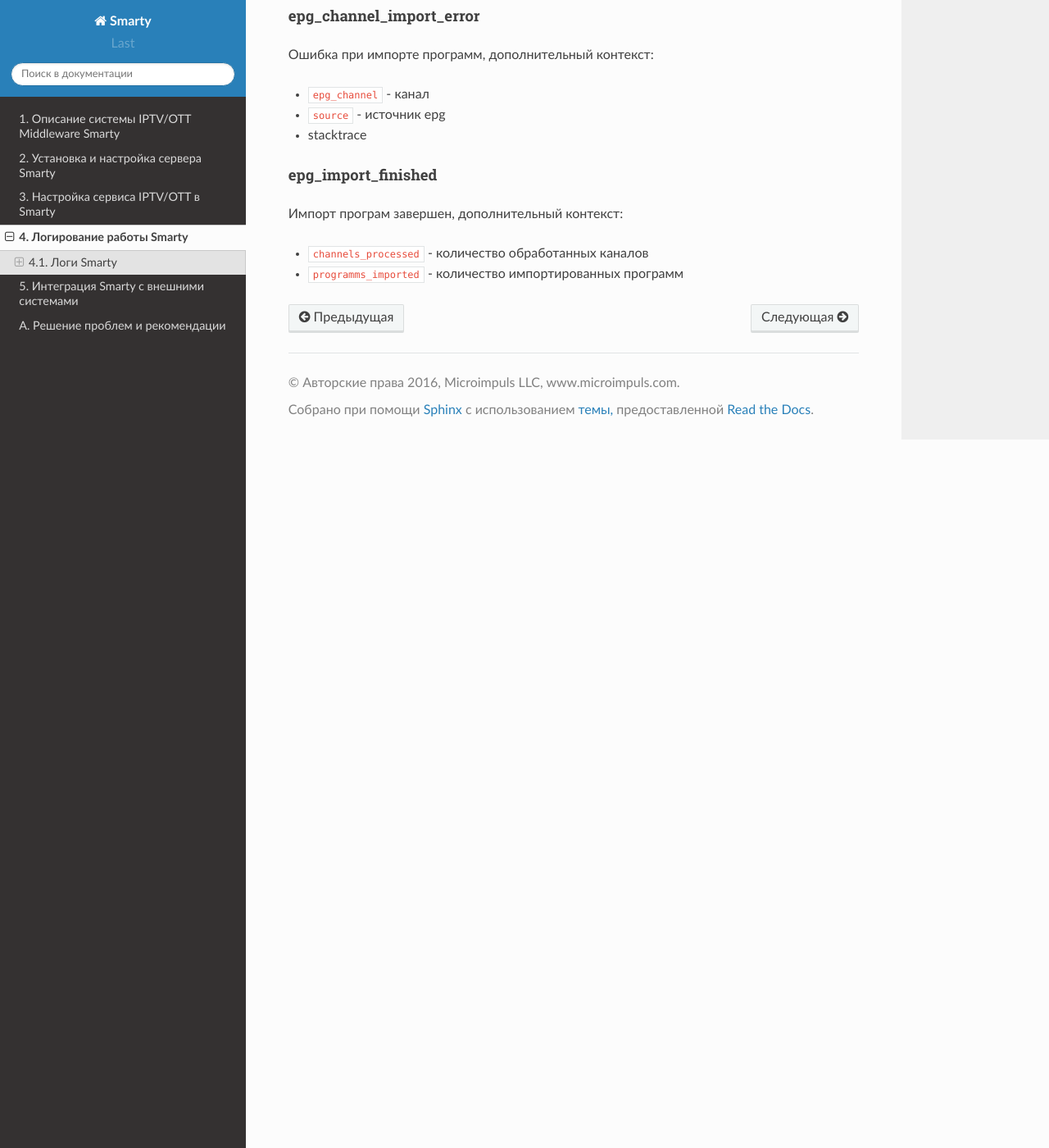
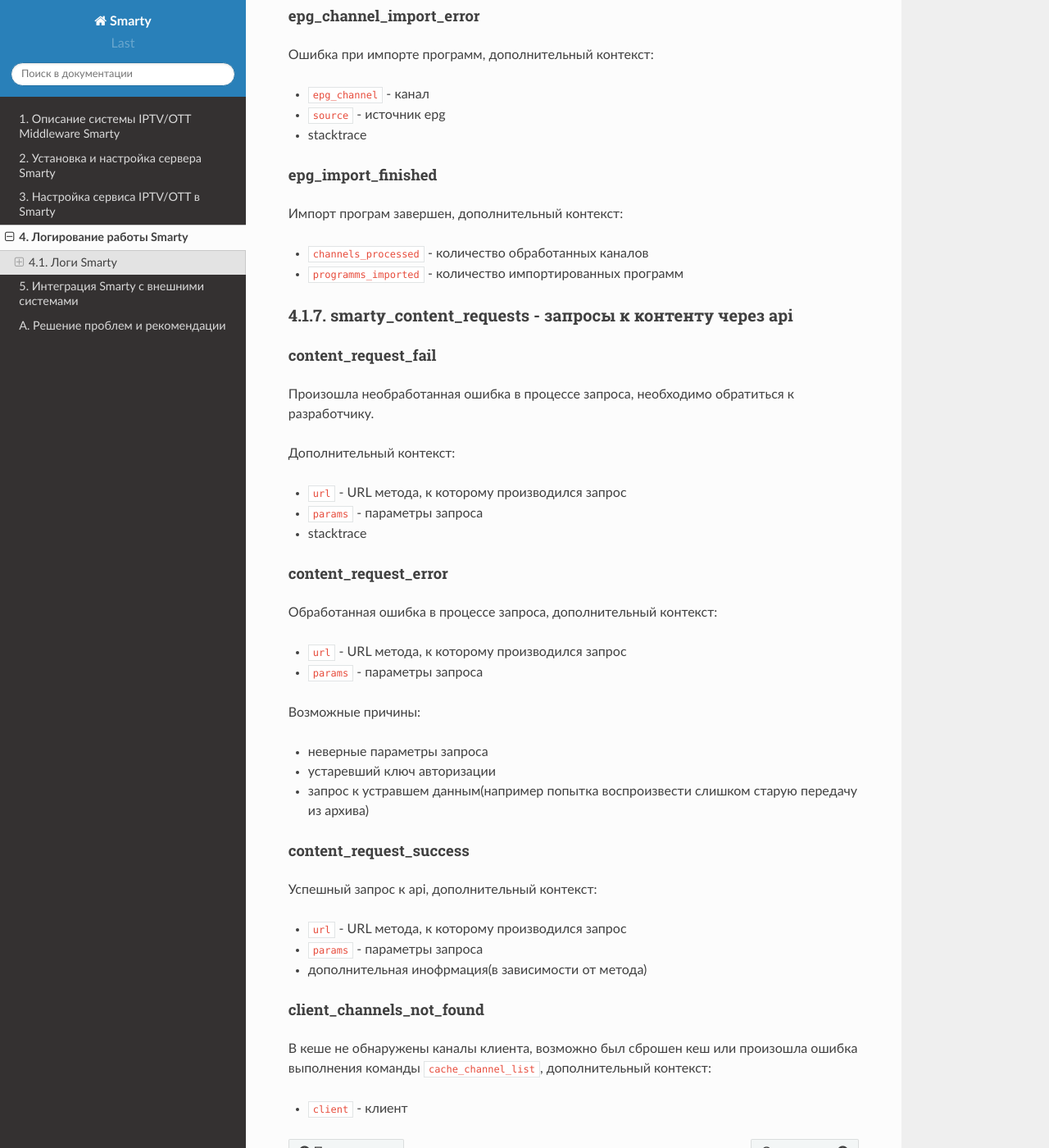
Before and after one commit to sergey-yakovlev/smarty-docs, a Sphinx documentation site: the page built from source/log.rst, in a window 1280 px wide and 1400 px high, scrolled down 5650 px. Shown: the whole window at 82% size. Built offline with Sphinx 7.4.7 and the Read the Docs theme 2.0.0, drawn with Linux system fonts in a browser that asks for light colours.

Commit message:
content_requests log docs

```diff
--- a/source/log.rst
+++ b/source/log.rst
@@ -290,3 +290,50 @@ epg_import_finished
 
 * ``channels_processed`` - количество обработанных каналов
 * ``programms_imported`` - количество импортированных программ
+
+
+4.1.7. smarty_content_requests - запросы к контенту через api
+-------------------------------------------------------------
+
+content_request_fail
+++++++++++++++++++++
+
+Произошла необработанная ошибка в процессе запроса, необходимо обратиться к разработчику.
+
+Дополнительный контекст:
+
+* ``url``  - URL метода, к которому производился запрос
+* ``params`` - параметры запроса
+* stacktrace
+
+content_request_error
++++++++++++++++++++++
+
+Обработанная ошибка в процессе запроса, дополнительный контекст:
+
+* ``url``  - URL метода, к которому производился запрос
+* ``params`` - параметры запроса
+
+Возможные причины:
+
+* неверные параметры запроса
+* устаревший ключ авторизации
+* запрос к устравшем данным(например попытка воспроизвести слишком старую передачу из архива)
+
+
+content_request_success
++++++++++++++++++++++++
+
+Успешный запрос к api, дополнительный контекст:
+
+* ``url`` - URL метода, к которому производился запрос
+* ``params`` - параметры запроса
+* дополнительная инофрмация(в зависимости от метода)
+
+
+client_channels_not_found
++++++++++++++++++++++++++
+
+В кеше не обнаружены каналы клиента, возможно был сброшен кеш или произошла ошибка выполнения команды ``cache_channel_list``, дополнительный контекст:
+
+* ``client`` - клиент
```
